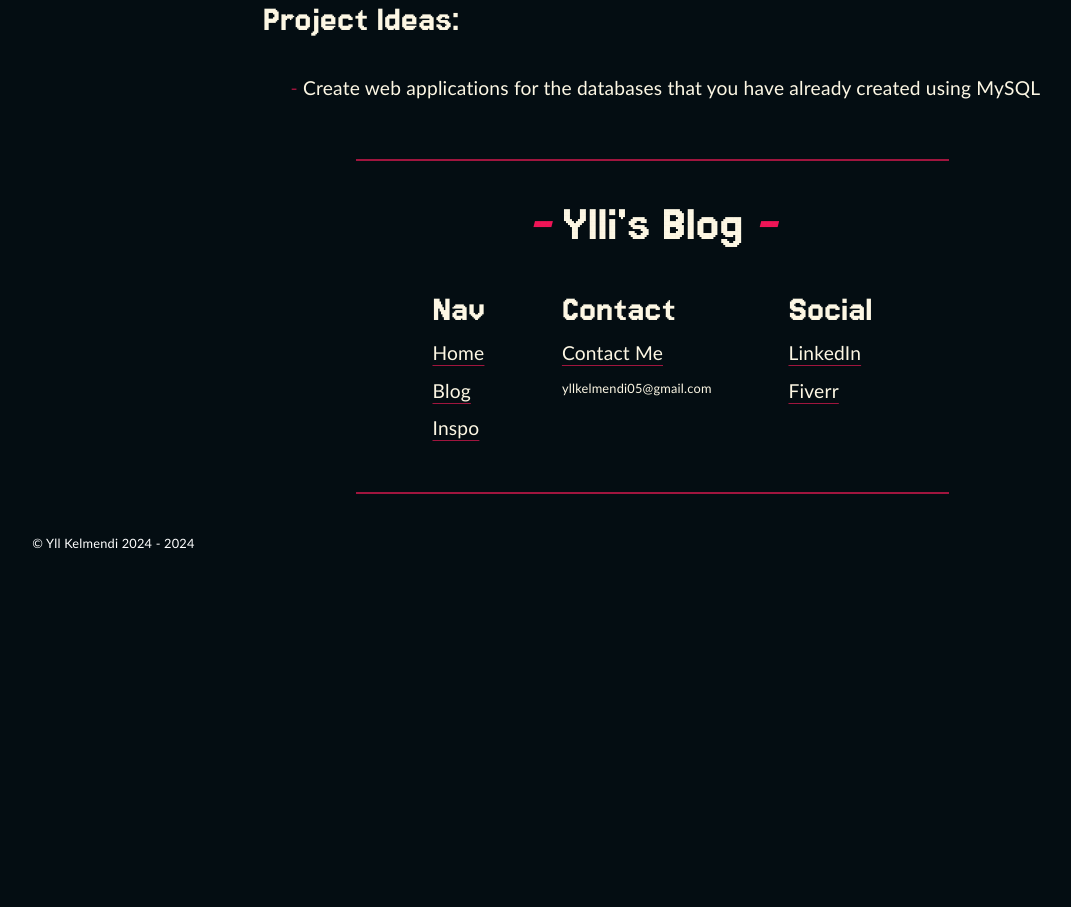
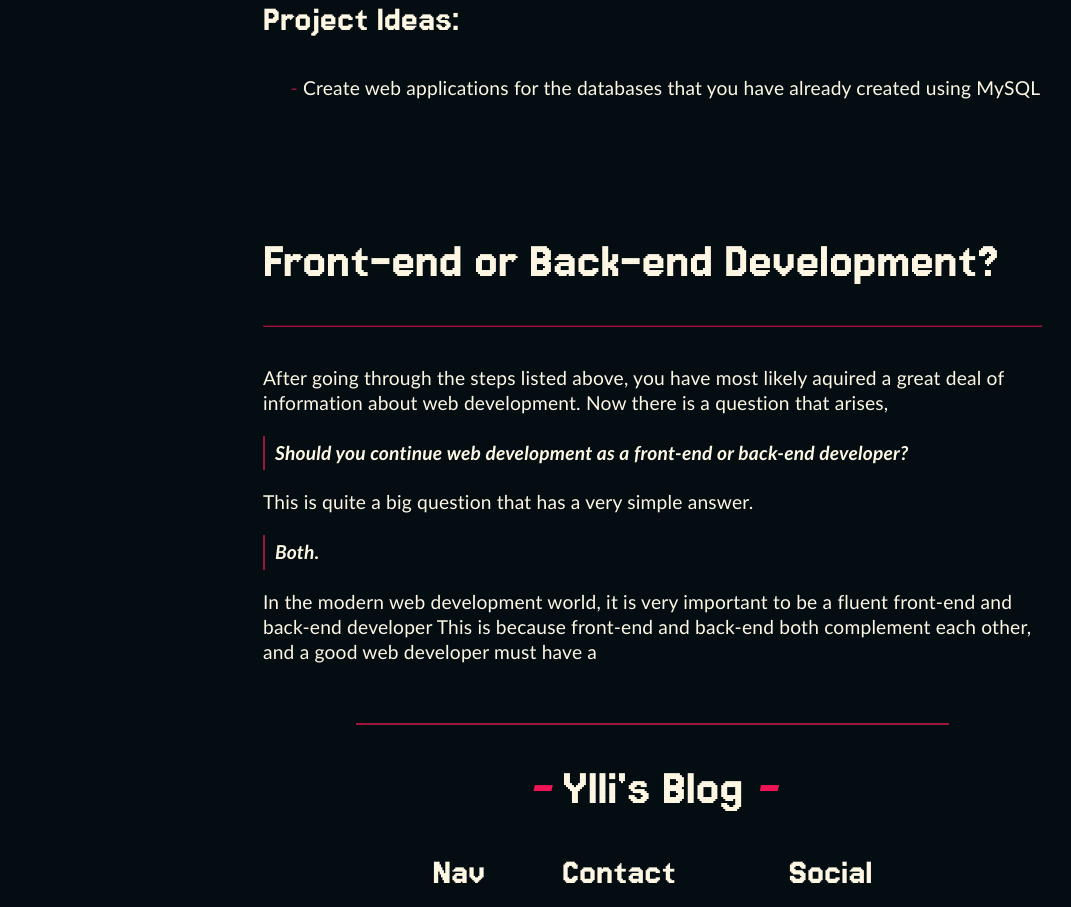
Before and after one commit to YlliLimited/Blog_Website, a React (Vite) app in the folder Blog/: page /Blog/How_to_start_web_development_as_a_beginner in a window 1280 px wide. Shown: the part 6980-7887 px from the top of the page, without its empty margins (1-1072 px from the left). Before the commit the page ends 7577 px from the top, so only its background shows below. Built offline with nearby package versions, Linux system fonts and the light colour scheme.

Commit message:
modified:   Blog/src/assets/Pages/Other_Blogs/How_To_Start_Web_Development_as_a_beginner.jsx

```diff
--- a/Blog/src/assets/Pages/Other_Blogs/How_To_Start_Web_Development_as_a_beginner.jsx
+++ b/Blog/src/assets/Pages/Other_Blogs/How_To_Start_Web_Development_as_a_beginner.jsx
@@ -334,14 +334,37 @@ export default function HTSWDAAB () {
           </section>
 
 
+          <section id="frontend_or_backend" className="articleContent">
+            <h5>Front-end or Back-end Development?</h5>
+            <hr className="articleContentHr"/>
+            <p className="articleP">
+              After going through the steps listed above, you have most likely aquired
+              a great deal of information about web development. Now there is a question
+              that arises, <br />
 
-        </div>
+              <div className="articleQuote">
+                Should you continue web development as a front-end or back-end developer?
+              </div>
+
+              This is quite a big question that has a very simple answer.
+
+              <div className="articleQuote">
+                Both.
+              </div>
+
+              In the modern web development world, it is very important to be a fluent front-end
+              and back-end developer This is because front-end and back-end both complement each other, and
+              a good web developer must have a
+
+            </p>
+          </section>
 
 
 
 
 
 
+        </div>
 
         <Footer />
       </div>
```
